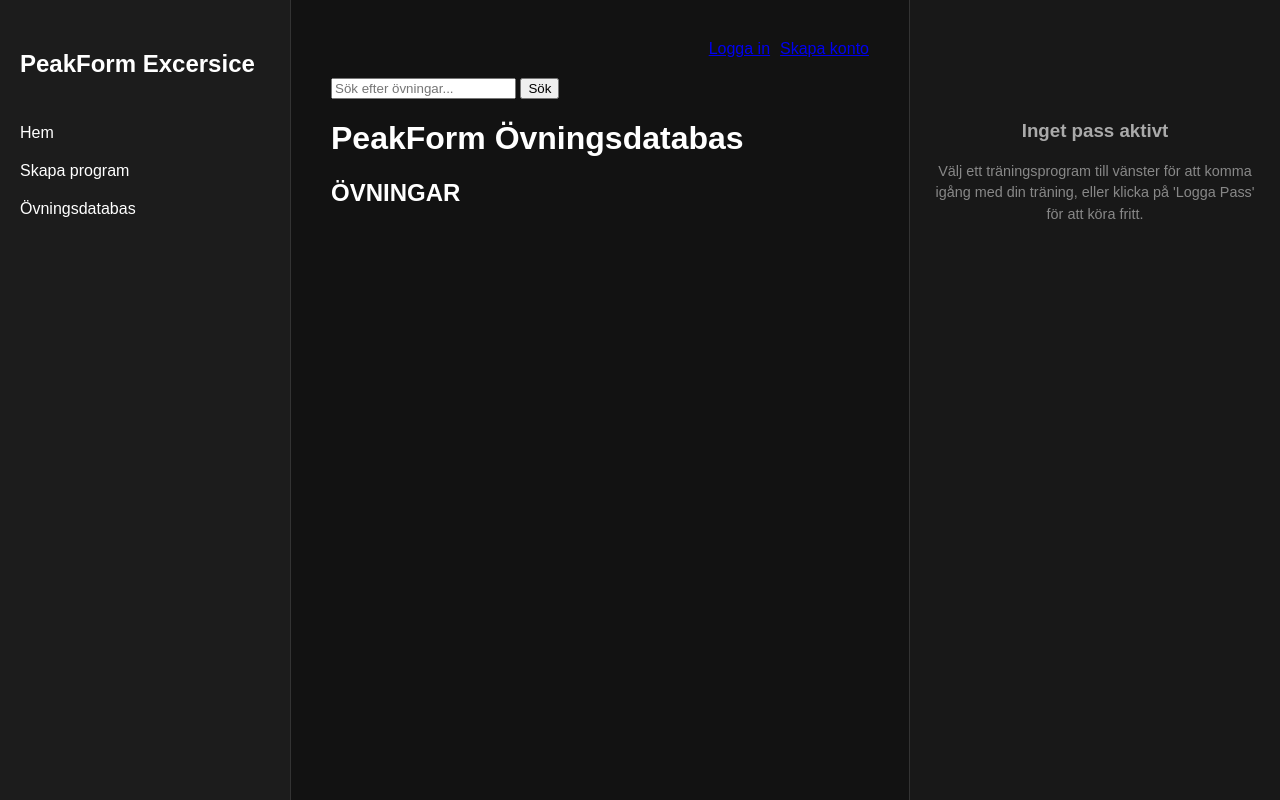
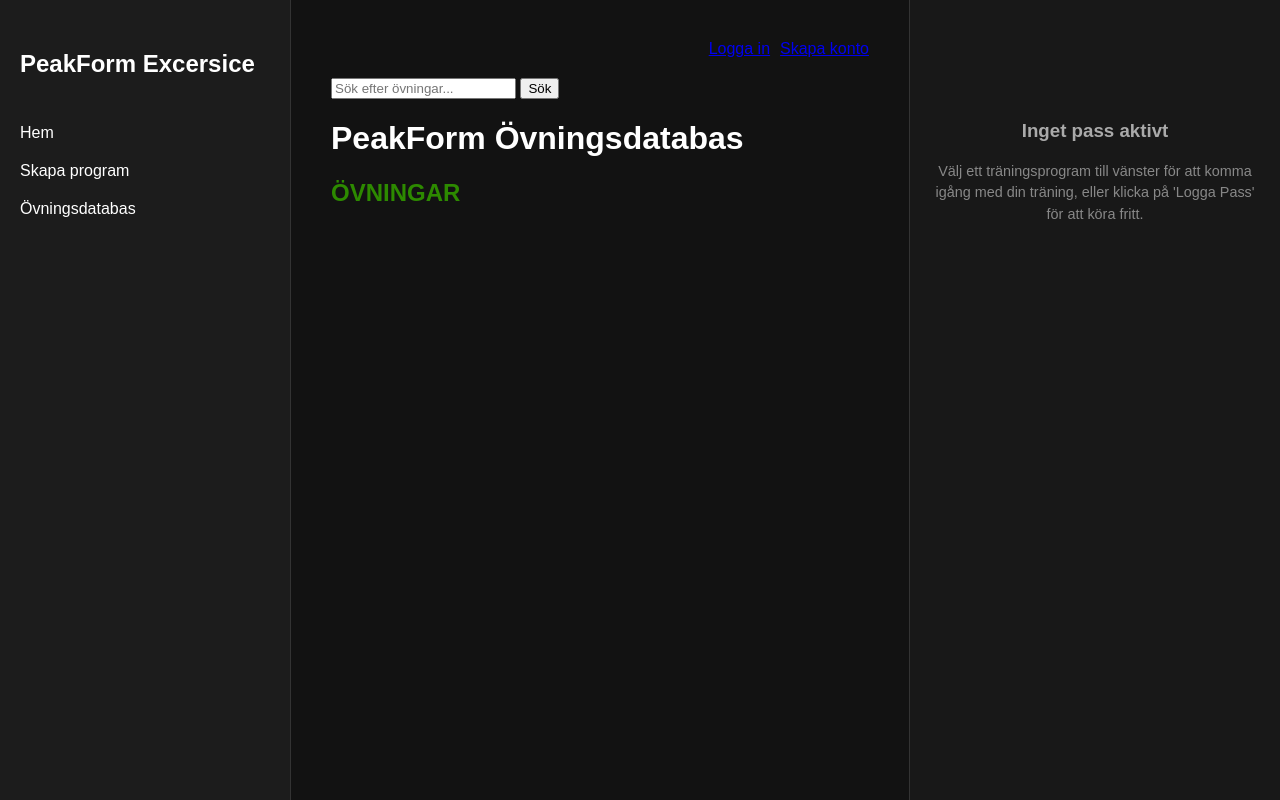
Before and after one commit to Larsencalle/Grupp_7_Peak_Form, a Flask app: template templates/excercise.html in a window 1280 px wide. Run offline with Flask 3, Linux system fonts and the light colour scheme; the template is opened without the code that fills it, so the values that code supplies are empty.

Commit message:
Update excercise.html

```diff
--- a/templates/excercise.html
+++ b/templates/excercise.html
@@ -48,7 +48,7 @@
 
             <h1> PeakForm Övningsdatabas </h1>
 
-            <h2 class="gron-text">ÖVNINGAR</h2>
+            <h2 class="green-text">ÖVNINGAR</h2>
 
             <div class="stats-row">
                 {% for exercise in exercises %}
```
